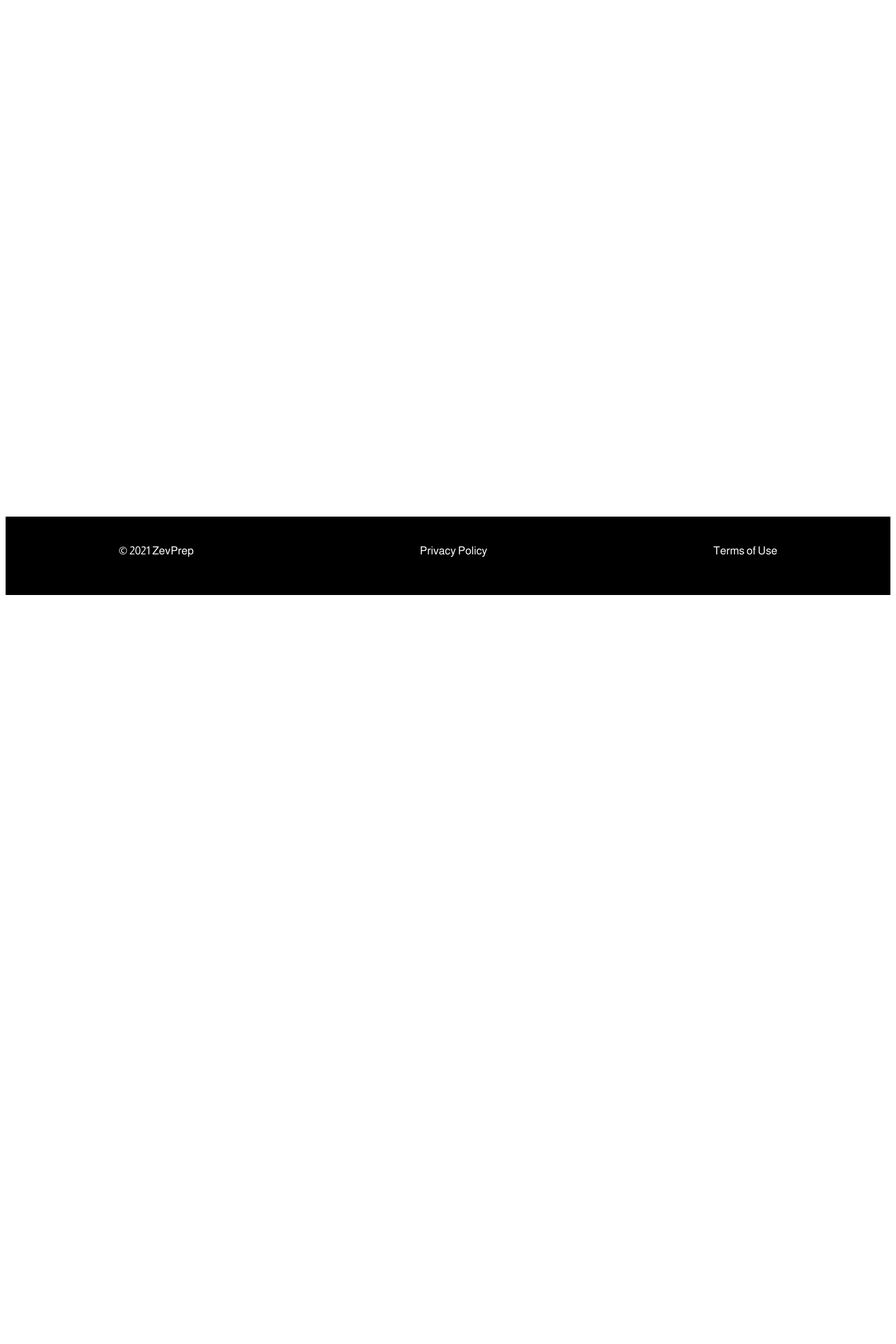
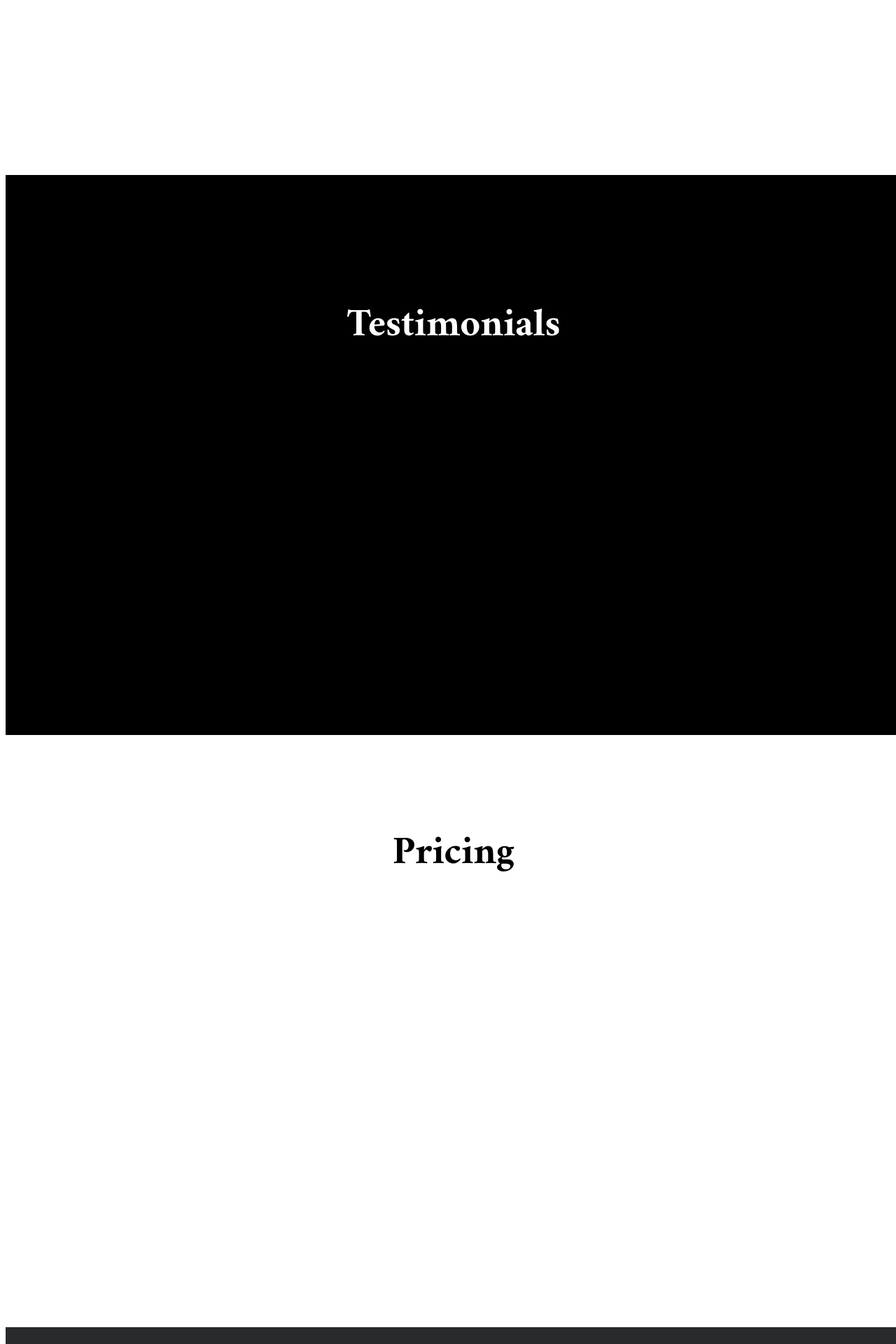
Before and after one commit to aaronzomback/zevprep, a Jekyll site: the page built from index.html, in a window 1280 px wide. Shown: the part 3370-5290 px from the top of the page at 70% size. Built offline with Jekyll 4.4.1, drawn with Linux system fonts in a browser that asks for light colours; before the commit the page ends 4228 px from its top, so only the background shows below that; some of the changed text lies outside the part shown.

Commit message:
adding testimonial/pricing section to index

```diff
--- a/_layouts/default.html
+++ b/_layouts/default.html
@@ -3,7 +3,7 @@
 <html lang="en" dir="ltr">
   <head>
     <meta charset="utf-8">
-    <title>ZevPrep, tutoring service</title>
+    <title>ZevPrep, tutoring serving the nyc area</title>
     <meta name="viewport" content="width=device-width, initial-scale=1.0">
     <meta name="keywords" content="SAT, ACT, Tutor, Tutoring, NYC">
     <meta name="description" content="ZevPrep, an SAT/ACT peak performance tutoring service">
--- a/_sass/_index.scss
+++ b/_sass/_index.scss
@@ -40,7 +40,7 @@ section.index-post-hero {
   display: flex;
   justify-content: center;
   align-items: center;
-  background-color: black;
+  background-color: #010500;
   color: white;
   font-family: "Amiri";
 
@@ -85,7 +85,7 @@ section.index-about {
   vertical-align: middle;
   font-family: "Amiri";
   color: white;
-  background-color: black;
+  background-color: #010500;
 
 
   h2 {
@@ -277,12 +277,52 @@ div.sat-act-flex {
 }
 
 section.index-testimonials {
+  margin-top: 240px;
   height: 800px;
   width: 100vw;
-  background-color: white;
+  background-color: black;
+  color: white;
+  font-family: "Amiri";
+
+  div.testimonial-header {
+    padding-top: 120px;
+    display: flex;
+    justify-content: center;
+    margin-bottom: 80px;
+  }
 }
 
 .sat-act-flex {
   display: flex;
   justify-content: space-around;
 }
+
+
+section.index-pricing {
+  height: 800px;
+  width: 100vw;
+  background-color: white;
+  color: black;
+  font-family: "Amiri";
+
+  h1 {
+    padding-top: 120px;
+    margin: 0;
+    display: flex;
+    justify-content: center;
+  }
+}
+
+section.index-contact {
+  font-family: "Amiri";
+  background-color: #292a2c;
+  color: white;
+  height: 800px;
+  width: 100vw;
+
+  h1 {
+    display: flex;
+    justify-content: center;
+    padding-top: 120px;
+  }
+}
--- a/index.html
+++ b/index.html
@@ -32,7 +32,7 @@ layout: default
 
 
 <section class="index-about">
-  <h2>About</h2>
+  <h1>About</h1>
   <div class="index-about-flex">
   <div class="">
     <!-- <img src="/assets/img/me.jpg" alt=""> -->
@@ -100,13 +100,49 @@ layout: default
 </section>
 
 <section class="index-testimonials">
-
+<div class="testimonial-header">
+  <h1>Testimonials</h1>
+</div>
 </section>
 
 <section class="index-pricing">
+<div class="">
+  <h1>Pricing</h1>
+</div>
+<div class="">
 
+</div>
 </section>
 
-<section class="contact">
+<section class="index-contact">
 
+  <div class="contact-header">
+    <h1>Contact</h1>
+  </div>
+  <div>
+
+<form class="contact-form" action="https://getform.io/f/d63b9914-ae60-442a-af47-09a12b2d24c6" method="POST">
+
+  <input type="hidden" id="captchaResponse" name="g-recaptcha-response">
+
+<label for="first_name">First name</label>
+  <input type="text" name="first_name">
+
+  <label for="last_name">Last name (optional)</label>
+    <input type="text" name="last_name">
+
+  <label for="email">Email</label>
+  <input type="email" name="email">
+
+  <label for="tel">Phone (optional)</label>
+  <input type="phone" name="phone" id="phone">
+
+  <label for="message">Message (optional)</label>
+  <input type="text" name="message" id="message">
+
+  <button type="submit">Send</button>
+
+</form>
+
+  </div>
 </section>
```
